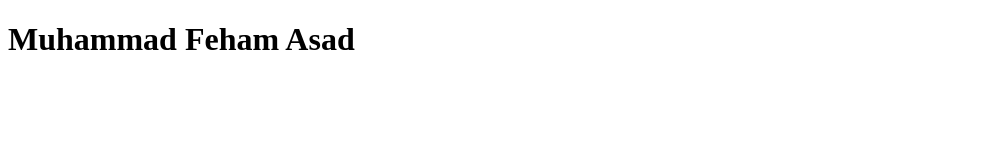
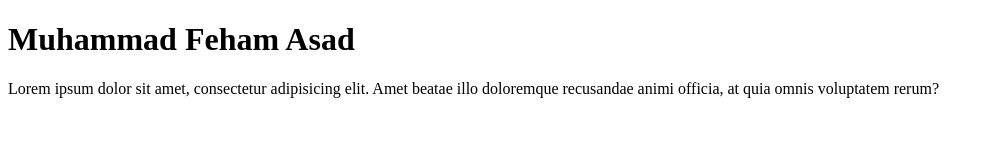
Before and after one commit to bsce23019/Web.github.io, a plain HTML site: page index.html in a window 1280 px wide. Shown: the whole page, without its empty margins (0-994 px from the left). Drawn offline with Linux system fonts and the light colour scheme.

Commit message:
Update index.html

```diff
--- a/index.html
+++ b/index.html
@@ -9,6 +9,7 @@
 <body>
    <div class="main">
        <h1>Muhammad Feham Asad</h1>
+       <p>Lorem ipsum dolor sit amet, consectetur adipisicing elit. Amet beatae illo doloremque recusandae animi officia, at quia omnis voluptatem rerum?</p>
    </div>
 </body>
 </html>
```
